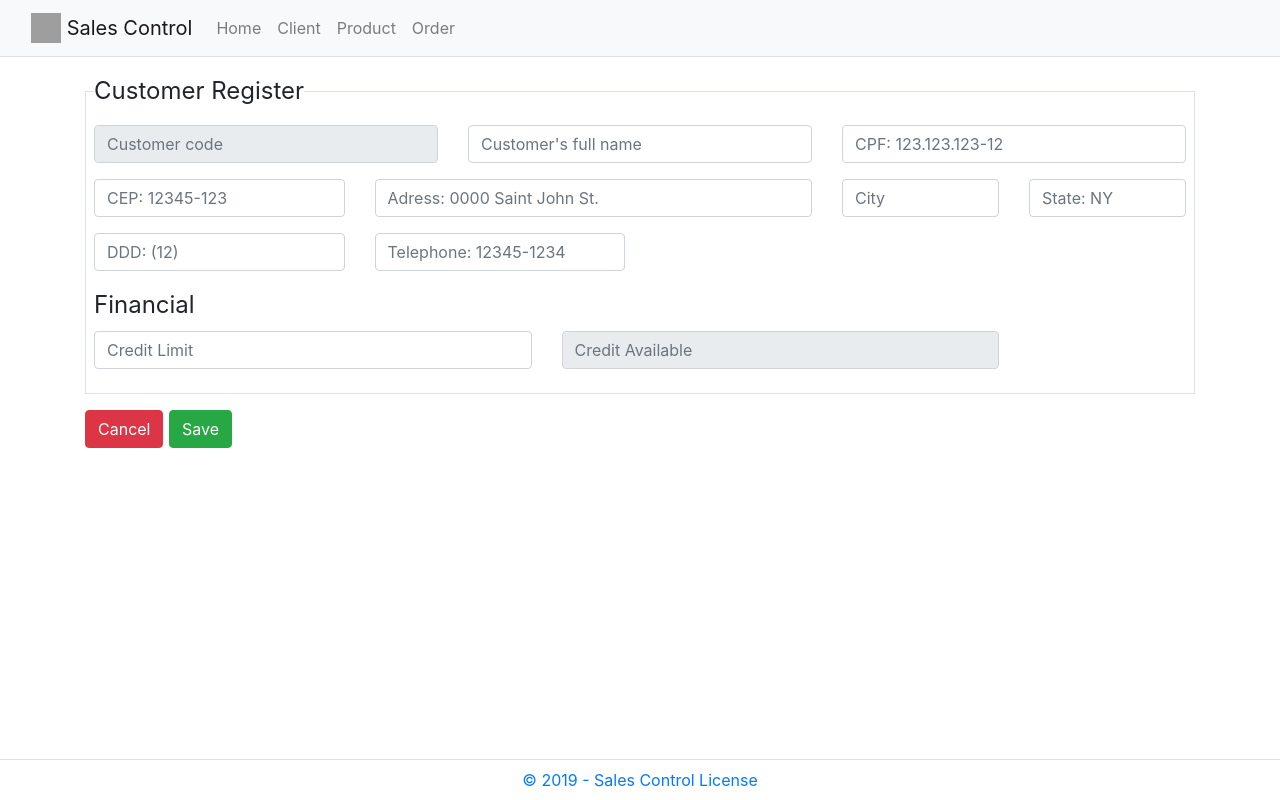
After one commit to augsmachado/php_sales_control, a PHP site: page /customerRegister.php in a window 1280 px wide. The commit adds this page. Run offline with PHP 8.4, Linux system fonts and the light colour scheme; grey boxes are pictures that could not be loaded.

Commit message:
Add customer register

```diff
--- /dev/null
+++ b/salesControl/pages/customerRegister.php
@@ -0,0 +1,112 @@
+<?php { include('header.php'); } ?>
+
+<?php
+    echo<<<HTML
+    <html>
+        <body>
+            <!-- Bootstrap CSS -->
+            <link rel="stylesheet" href="https://stackpath.bootstrapcdn.com/bootstrap/4.3.1/css/bootstrap.min.css" integrity="sha384-ggOyR0iXCbMQv3Xipma34MD+dH/1fQ784/j6cY/iJTQUOhcWr7x9JvoRxT2MZw1T" crossorigin="anonymous">
+
+            <!-- Content Register page -->
+            <div class="container">
+
+                <!-- Form to request's informations -->
+                <form class="form-group" id="individualRegister" method="post">
+                    <fieldset class="border p-2">
+                        <legend class="w-auto">Customer Register</legend>
+
+                        <div class="row">
+                            <form class="form-inline">
+                                <!-- If the record exists, returns the Customer code here -->
+                                <div class="form-group col-sm-4">
+                                    <input type="text" class="form-control" id="customerCodeRequest" placeholder="Customer code" disabled>
+                                </div>
+
+                                <!-- Data Customer -->
+                                <div class="form-group col-sm-4">
+                                    <input type="text" class="form-control" id="customerNameInput" placeholder="Customer's full name">
+                                </div>
+                                <div class="form-group col-sm-4">
+                                    <input type="text" class="form-control" id="customerCpfInput" placeholder="CPF: 123.123.123-12">
+                                </div>
+
+                                <!-- Data Customer about adress -->
+                                <div class="form-group col-sm-3">
+                                    <input type="text" class="form-control"  id="customerCepInput" placeholder="CEP: 12345-123">
+                                </div>
+                                <div class="form-group col-sm-5">
+                                    <input type="text" class="form-control"  id="customerAdressInput" placeholder="Adress: 0000 Saint John St.">
+                                </div>
+                                <div class="form-group col-sm-2">
+                                    <input type="text" class="form-control"  id="customerCityInput" placeholder="City">
+                                </div>
+                                <div class="form-group col-sm-2">
+                                    <input type="text" class="form-control"  id="customerStateInput" placeholder="State: NY">
+                                </div>
+
+                                <!-- Data Customer about contact -->
+                                <div class="form-group col-sm-3">
+                                    <input type="text" class="form-control"  id="customerDDDInput" placeholder="DDD: (12)">
+                                </div>
+                                <div class="form-group col-sm-3">
+                                    <input type="text" class="form-control"  id="customerTelephoneInput" placeholder="Telephone: 12345-1234">
+                                </div>
+
+                                <!-- Data Customer about financial status -->
+                                <div class="col-sm-12">
+                                    <legend class="w-auto">Financial</legend>
+                                </div>
+                                <div class="form-group col-sm-5">
+                                    <input type="number" class="form-control"  id="customerCreditLimitInput" placeholder="Credit Limit">
+                                </div>
+                                <div class="form-group col-sm-5">
+                                    <input type="text" class="form-control"  id="customerCreditAvailabletInput" placeholder="Credit Available" disabled>
+                                </div>
+
+                            </form>
+                        </div>
+                    </fieldset>
+                </form>
+            </div>
+        </body>
+    </html>
+HTML;
+?>
+
+<?php
+    echo<<<HTML
+    <html>
+        <body>
+            <div class="container">
+                <!--Add and remove products-->
+                <div class="row">
+                    <form class="form-inline" >
+                        <div class="form-group col-sm-5">
+                            <button class="btn btn-danger" type="reset" value="clear" onclick="javascript:window.location.href='customer.php'">Cancel</button>
+                        </div>
+                        <div class="form-group col-sm-5">
+                            <script>
+                                function saveCustomer() {
+                                    $.ajax({
+                                        type: "POST",
+                                        url: '..\class\classCustomer.php',
+                                        data:{action:'saveClientQuery'},
+                                        success:function(html) {
+                                            alert(html);
+                                        }
+
+                                    });
+                                }
+                            </script>
+                            <button class="btn btn-success" type="submit" onclick="saveCustomer()">Save</button>
+                        </div>
+                    </form>
+                </div>
+            </div>
+
+        </body>
+    <html>
+HTML;
+?>
+
+<?php { include('footer.php'); } ?>
--- a/salesControl/pages/order.php
+++ b/salesControl/pages/order.php
@@ -45,7 +45,7 @@
                         <div class="row">
                             <form class="form-inline">
                                 <div class="form-group col-sm-5">
-                                    <input type="search" class="form-control" id="customerNumberInput" placeholder="Customer code: 0000">
+                                    <input type="search" class="form-control" id="customerCodeInput" placeholder="Customer code: 0000">
                                 </div>
 
                                 <div class="form-group-inline col-sm-2">
@@ -53,7 +53,7 @@
                                 </div>
 
                                 <div class="form-group col-sm-5">
-                                    <input type="text" class="form-control" id="requestNameInput" placeholder="Customer name" disabled>
+                                    <input type="text" class="form-control" id="customerNameRequest" placeholder="Customer name" disabled>
                                 </div>
                             </form>
                         </div>
--- a/salesControl/php/connection/connection.php
+++ b/salesControl/php/connection/connection.php
@@ -7,6 +7,7 @@
 
     $connection = mysqli_connect($host, $user, $password, $dataBank);
 
-    if(!$connection) echo("Fail to connect with database");
+    if($connection) echo("Success in to connect with database");
+    else echo("Fail to connect with database");
 
 ?>
```
Also changed, not shown: salesControl/pages/customer.php (added, +42 -0 lines), salesControl/php/class/classCustomer.php (added, +144 -0 lines), salesControl/pages/customerDelete.php (added).
